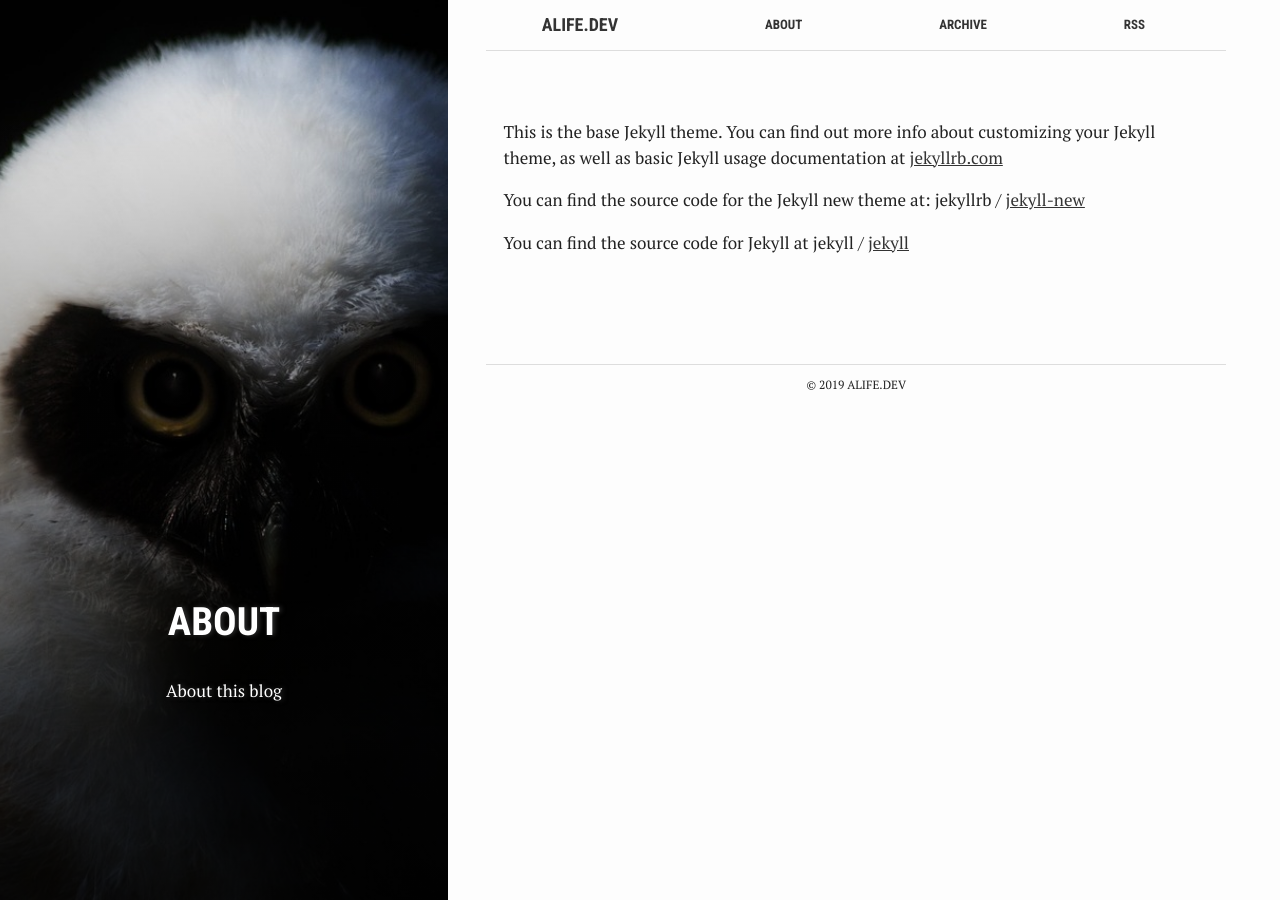
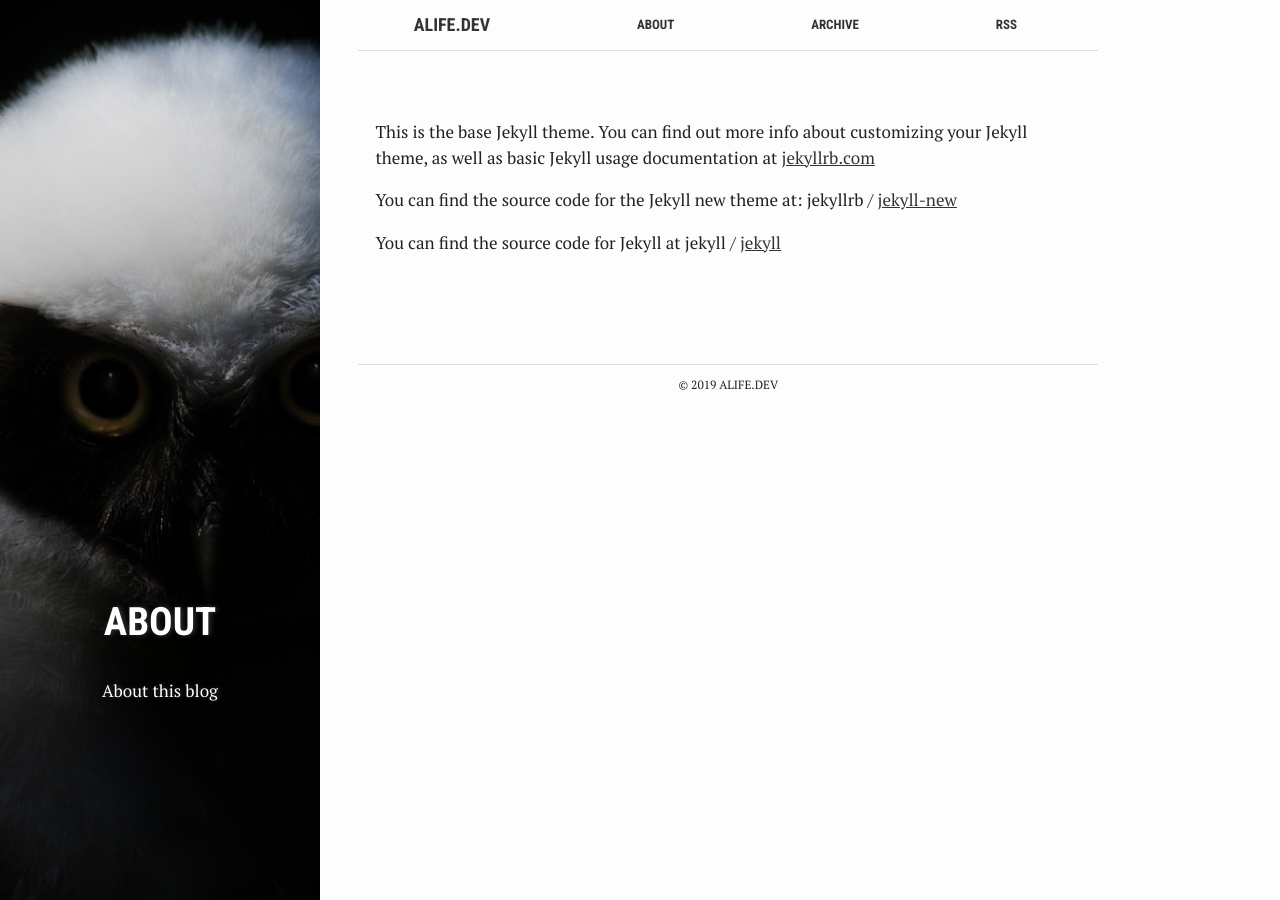
Before and after one commit to alifejon/alifejon.github.io, a Jekyll site: the page built from about.md, in a window 1280 px wide. Built offline with Jekyll 4.4.1, drawn with Linux system fonts in a browser that asks for light colours.

Commit message:
change scss

```diff
--- a/assets/_sass/_variables.scss
+++ b/assets/_sass/_variables.scss
@@ -3,10 +3,10 @@ $break-point: 960px;
 $md-break-point: 640px;
 $sm-break-point: 320px;
 
-$aside-width: 35%;
-$content-wrapper-width: 62%;
+$aside-width: 25%;
+$content-wrapper-width: 72%;
 $article-max-width: 740px;
-$post-margin-left: 38%;
+$post-margin-left: 28%;
 
 $img: "../img";
 $js: "../js";
```
